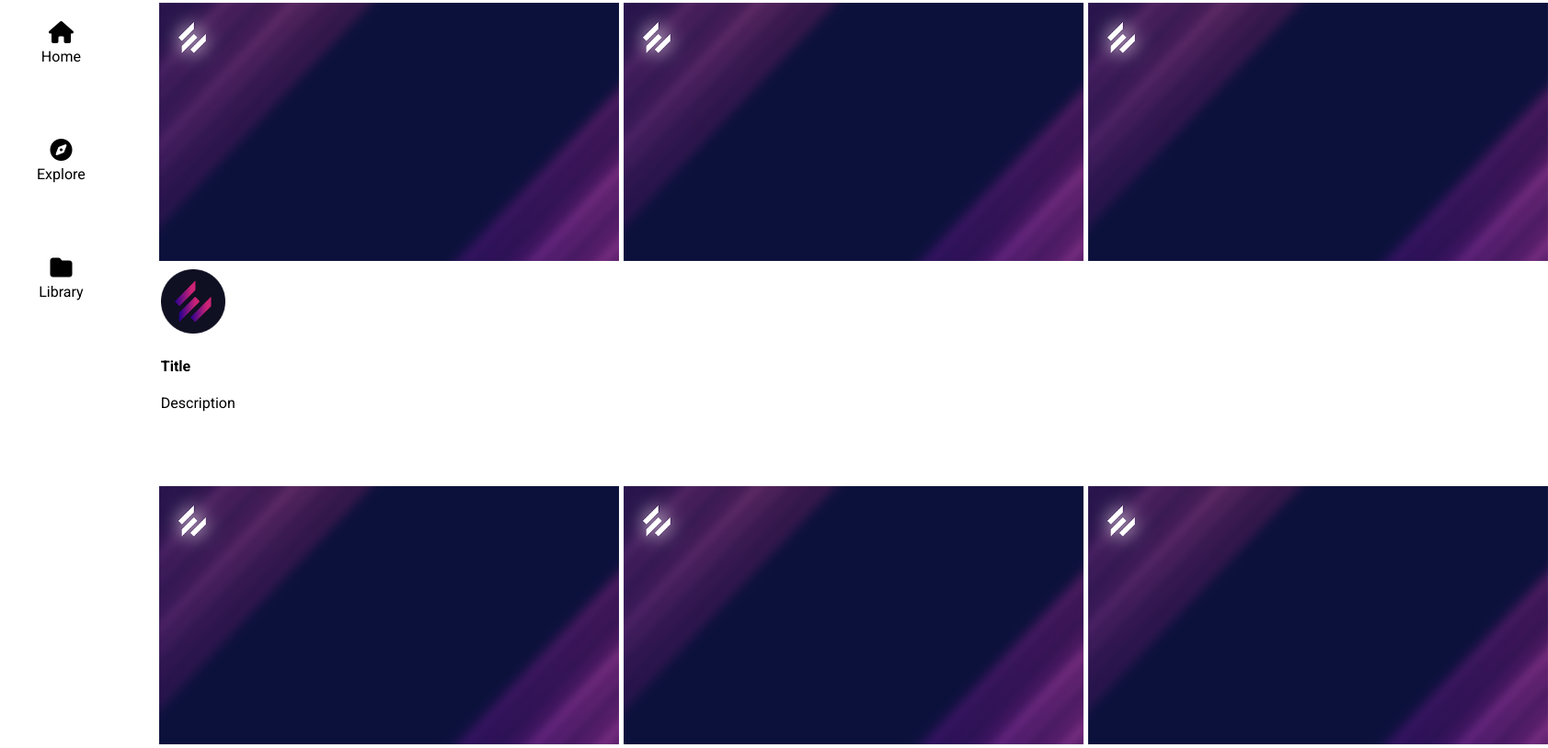
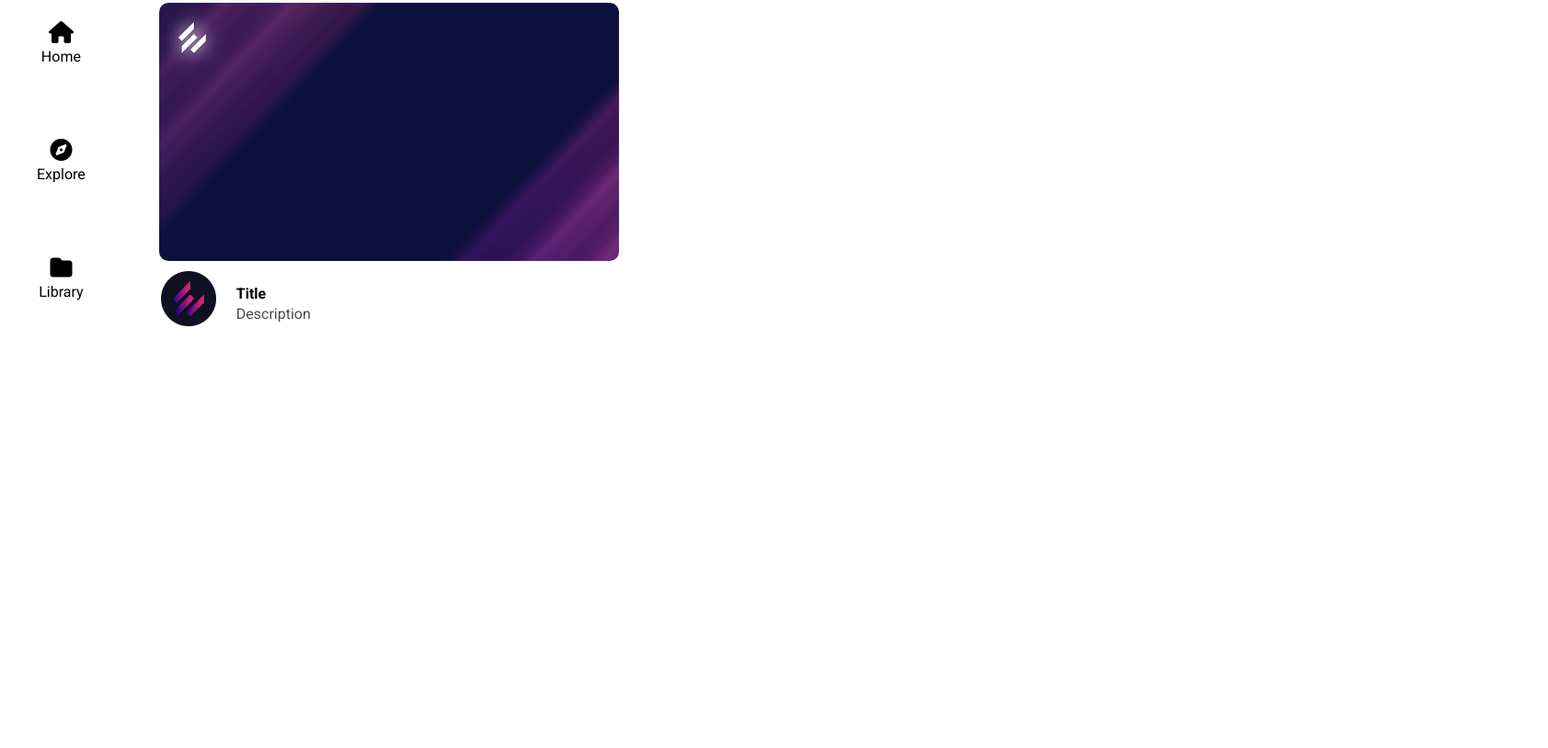
Before and after one commit to Valeco96/epicode-precorso-finalproject, a plain HTML site: page index.html in a window 1280 px wide. Shown: the part 121-935 px from the top of the page at 92% size, 1683 px wide, since content can reach past the window. Drawn offline with Linux system fonts and the light colour scheme.

Commit message:
Created a complete original element to copy paste for the grid display

```diff
--- a/index.html
+++ b/index.html
@@ -56,50 +56,15 @@
             alt="epicode-video"
             class="video-display"
           />
-          <div class="epi-logo">
-            <img
-              src="images/epicode-logo.png"
-              alt="epicode-logo"
-              class="elogo"
-            />
-            <h4>Title</h4>
-            <p>Description</p>
+          <div class="sub-content">
+            <div class="epi-logo">
+              <img src="images/epicode-logo.png" class="elogo" />
+            </div>
+            <div class="text">
+              <h4>Title</h4>
+              <p>Description</p>
+            </div>
           </div>
-        </div>
-        <div class="epi-video">
-          <img
-            src="images/epicode_thumb.png"
-            alt="epicode-video"
-            class="video-display"
-          />
-        </div>
-        <div class="epi-video">
-          <img
-            src="images/epicode_thumb.png"
-            alt="epicode-video"
-            class="video-display"
-          />
-        </div>
-        <div class="epi-video">
-          <img
-            src="images/epicode_thumb.png"
-            alt="epicode-video"
-            class="video-display"
-          />
-        </div>
-        <div class="epi-video">
-          <img
-            src="images/epicode_thumb.png"
-            alt="epicode-video"
-            class="video-display"
-          />
-        </div>
-        <div class="epi-video">
-          <img
-            src="images/epicode_thumb.png"
-            alt="epicode-video"
-            class="video-display"
-          />
         </div>
       </div>
     </div>
--- a/style.css
+++ b/style.css
@@ -73,18 +73,19 @@ body {
   height: 100%;
   display: grid;
   grid-template-columns: 1fr 1fr 1fr;
-  grid-gap: 5px;
   margin-left: 40px;
   flex-wrap: wrap;
+  margin-top: 60px;
 }
 
-.epi-video {
-  border-radius: 6px;
-  margin-top: 60px;
+.sub-content {
+  display: flex;
+  align-items: center;
 }
 
 .video-display {
   width: 500px;
+  border-radius: 10px;
 }
 
 .epi-logo {
@@ -93,6 +94,15 @@ body {
 }
 
 .elogo {
-  width: 70px;
+  width: 60px;
   padding-right: 20px;
 }
+
+.text h4 {
+  margin-bottom: 3px;
+}
+
+.text p {
+  margin-top: 3px;
+  opacity: 0.7;
+}
```
